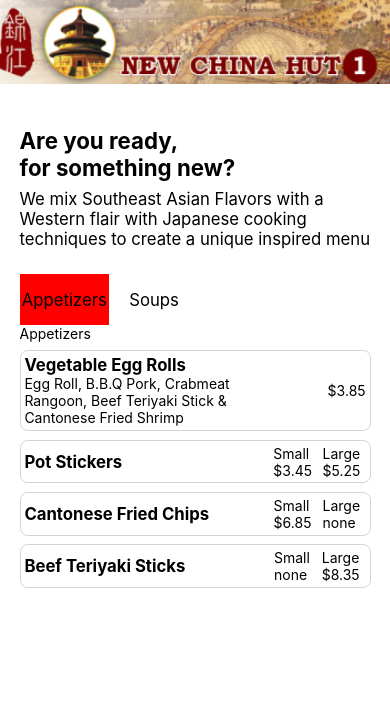
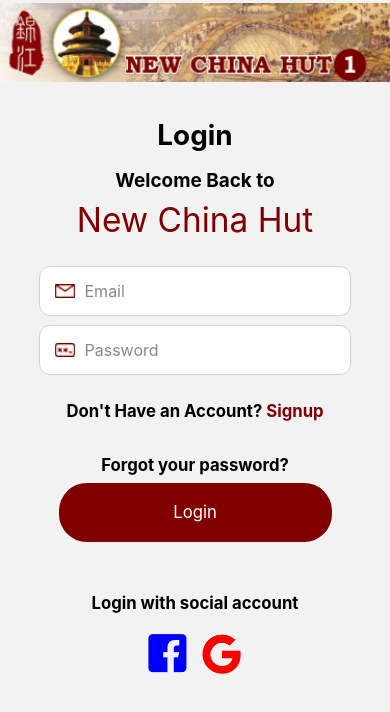
Before and after one commit to Complete-Software-So-utions/NewChinaHut, a React Native app: screen /Login in a window 390 px wide. Shown: the top 712 px of the page. Built offline with nearby package versions, Linux system fonts and the light colour scheme.

Commit message:
firebase setup

```diff
--- a/src/navigation/MainNavigator.js
+++ b/src/navigation/MainNavigator.js
@@ -7,7 +7,7 @@
 import HomeScreen from '../screens/HomeScreen';
 
 const Auth = createNativeStackNavigator();
-const Post = createNativeStackNavigator();
+const Main = createNativeStackNavigator();
 
 const MainNavigator = () => {
   const Authentication = () => {
@@ -27,22 +27,26 @@
     );
   };
 
-  const PostAuth = () => {
+  const MainStack = () => {
     return (
-      <Post.Navigator>
-        <Post.Screen
+      <Main.Navigator>
+        <Main.Screen
+          name="auth"
+          component={Authentication}
+          options={{headerShown: false}}
+        />
+        <Main.Screen
           name="Home"
           component={HomeScreen}
           options={{headerShown: false}}
         />
-      </Post.Navigator>
+      </Main.Navigator>
     );
   };
 
   return (
     <NavigationContainer>
-      {/* <Authentication /> */}
-      <PostAuth />
+      <MainStack />
     </NavigationContainer>
   );
 };
--- a/src/screens/HomeScreen.js
+++ b/src/screens/HomeScreen.js
@@ -150,7 +150,12 @@
                   }}
                   key={index}>
                   <View style={{width: width * 0.56}}>
-                    <Text style={{fontSize: scale(15), fontWeight: 'bold'}}>
+                    <Text
+                      style={{
+                        fontSize: scale(15),
+                        fontWeight: 'bold',
+                        color: '#000',
+                      }}>
                       {i.name}
                     </Text>
                     {i.description ? <Text>{i.description}</Text> : null}
@@ -310,6 +315,7 @@
   are: {
     fontSize: scale(20),
     fontWeight: 'bold',
+    color: '#000',
     marginTop: height * 0.05,
   },
   main: {
@@ -328,5 +334,6 @@
   des: {
     marginTop: height * 0.01,
     fontSize: scale(15),
+    color: '#000',
   },
 });
--- a/src/screens/Login.js
+++ b/src/screens/Login.js
@@ -8,7 +8,7 @@
   TouchableOpacity,
   ImageBackground,
 } from 'react-native';
-import React from 'react';
+import React, {useState} from 'react';
 import {scale} from 'react-native-size-matters';
 import Entypo from 'react-native-vector-icons/Entypo';
 import AntDesign from 'react-native-vector-icons/AntDesign';
@@ -16,6 +16,9 @@
 const {width, height} = Dimensions.get('window');
 
 const Login = props => {
+  const [email, setEmail] = useState('');
+  const [password, setPassword] = useState('');
+
   return (
     <ImageBackground style={styles.bg}>
       <Image
@@ -36,7 +39,8 @@
           <TextInput
             style={styles.ti}
             placeholder="Email"
-            onChangeText={() => {}}
+            placeholderTextColor="#888"
+            onChangeText={text => setEmail(text)}
           />
         </View>
         <View style={styles.con}>
@@ -48,12 +52,13 @@
           <TextInput
             style={styles.ti}
             placeholder="Password"
-            onChangeText={() => {}}
+            placeholderTextColor="#888"
+            onChangeText={text => setPassword(text)}
           />
         </View>
       </View>
-      <View style={{flexDirection: 'row', marginTop: height * 0.01}}>
-        <Text style={styles.dont}>Don't Have an Account?</Text>
+      <View style={{flexDirection: 'row', marginTop: height * 0.03}}>
+        <Text style={styles.dont}>Don't Have an Account? </Text>
         <Text
           style={styles.su}
           onPress={() => props.navigation.navigate('Signup')}>
@@ -61,12 +66,14 @@
         </Text>
       </View>
       <Text style={styles.for}>Forgot your password?</Text>
-      <TouchableOpacity style={styles.login}>
+      <TouchableOpacity
+        style={styles.login}
+        onPress={() => props.navigation.navigate('Home')}>
         <Text style={styles.text}>Login</Text>
       </TouchableOpacity>
       <Text
         style={{
-          marginTop: height * 0.03,
+          marginTop: height * 0.06,
           fontSize: scale(15),
           fontWeight: 'bold',
           color: 'black',
@@ -80,7 +87,7 @@
           width: width * 0.25,
           justifyContent: 'space-between',
         }}>
-        <Entypo name="facebook" size={scale(40)} color="blue" />
+        <Entypo name="facebook" size={scale(38)} color="blue" />
         <AntDesign name="google" size={scale(40)} color="red" />
       </View>
     </ImageBackground>
@@ -100,7 +107,7 @@
     height: height * 0.1,
   },
   log: {
-    marginTop: height * 0.02,
+    marginTop: height * 0.04,
     color: 'black',
     fontSize: scale(25),
     fontWeight: 'bold',
@@ -130,14 +137,17 @@
     justifyContent: 'space-evenly',
     alignItems: 'center',
     flexDirection: 'row',
+    paddingLeft: 15,
     borderRadius: scale(10),
   },
   ti: {
     width: width * 0.7,
     height: height * 0.05,
+    fontSize: 16,
+    marginLeft: 10,
   },
   for: {
-    marginTop: height * 0.02,
+    marginTop: height * 0.04,
     color: 'black',
     fontSize: scale(15),
     fontWeight: 'bold',
```
Also changed, not shown: 1 other file (tests, documents, lock files or other folders).
